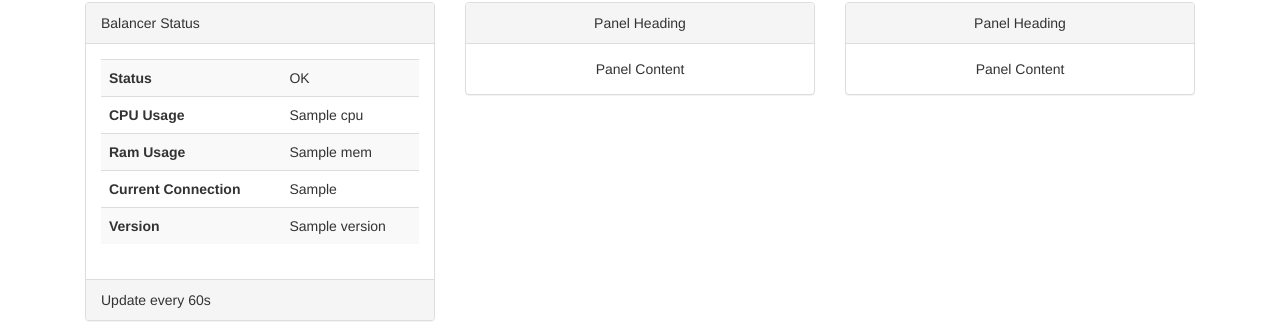
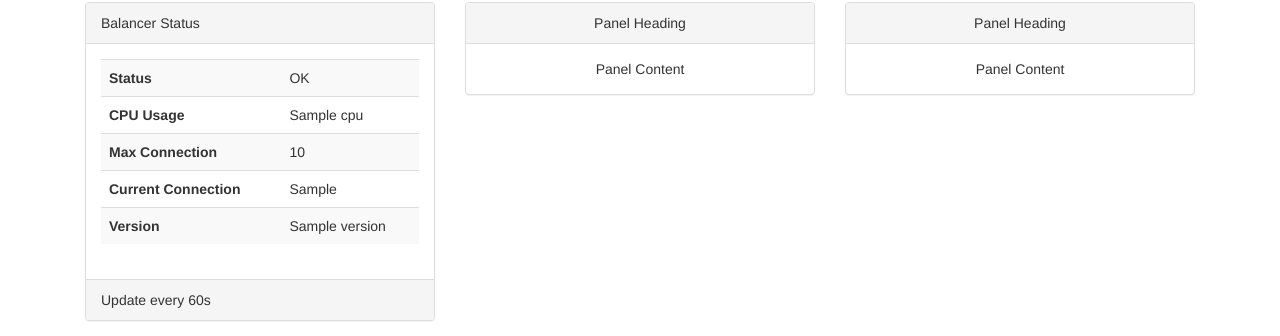
Before and after one commit to digmunhoz/haproxy-interface, a Flask app: page /home in a window 1280 px wide. Shown: the part 98-434 px from the top of the page. Run offline with Flask 2, Linux system fonts and the light colour scheme; a database or web service that is not in the repository returns one stand-in record (values such as "Sample title"); data that the repository does not hold is empty; parts of the project's set-up code (start-up, migrations or seed data) failed here and were passed over; some libraries are stand-ins or nearby versions.

Commit message:
Adding max connection on status panel

```diff
--- a/src/web/templates/home.html
+++ b/src/web/templates/home.html
@@ -57,8 +57,8 @@
                       <td>{{ cpu }}</td>
                     </tr>
                     <tr>
-                      <th>Ram Usage</th>
-                      <td>{{ mem }}</td>
+                      <th>Max Connection</th>
+                      <td>{{ maxconn }}</td>
                     </tr>
                     <tr>
                       <th>Current Connection</th>
--- a/src/web/web.py
+++ b/src/web/web.py
@@ -24,9 +24,12 @@ def home():
     mem = hardware['mem']
     currconns = info[0]['CurrConns']
     version = info[0]['Version']
+    maxconn = int(info[0]['Hard_maxconn'])
+    maxconn = '{0:,}'.format(maxconn).replace(',','.')
     return render_template('home.html',
                             cpu=cpu,
                             mem=mem,
                             currconns=currconns,
                             version=version,
+                            maxconn=maxconn,
     )
```
